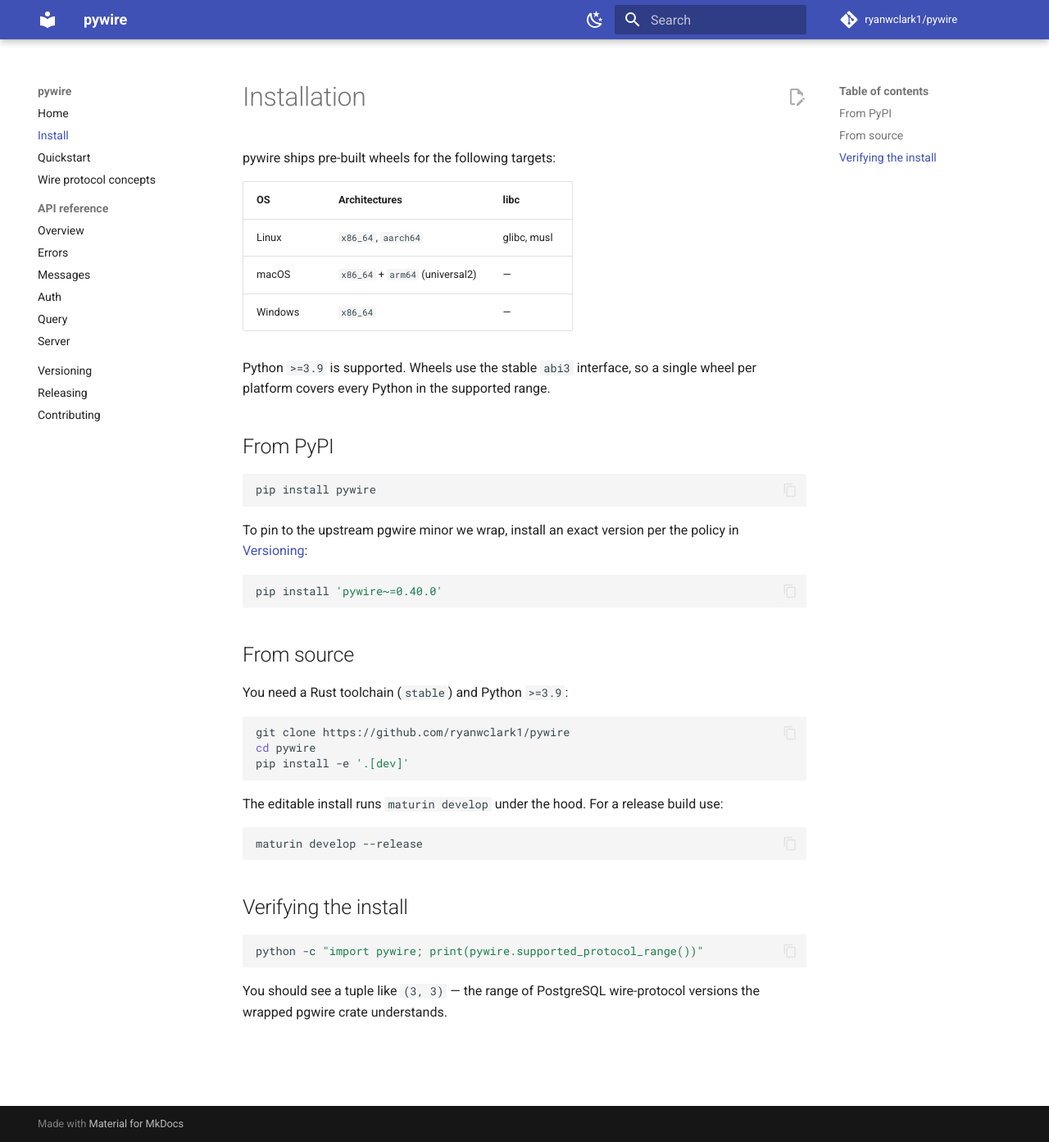
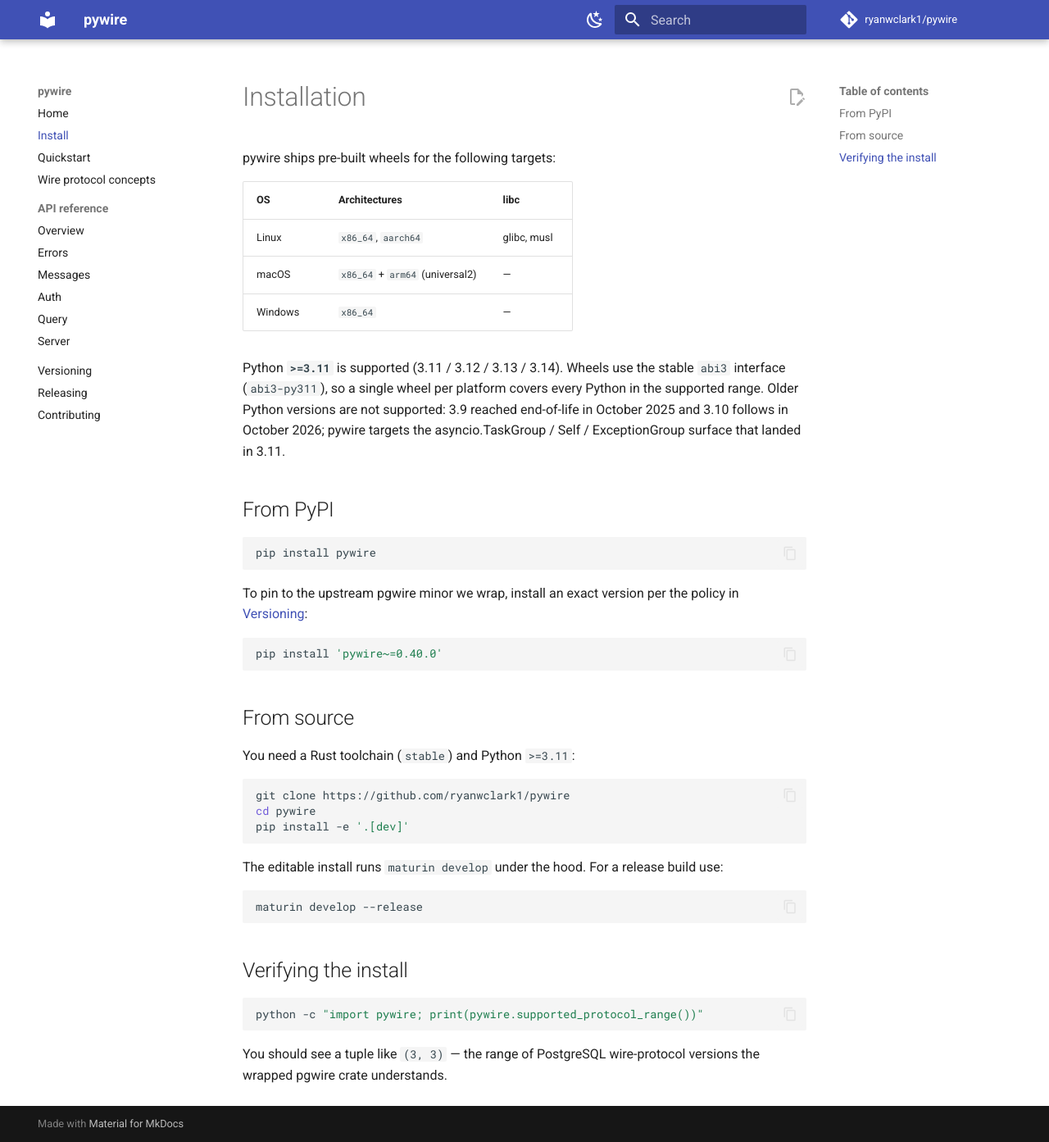
Before and after one commit to ryanwclark1/pywire, an MkDocs documentation site: the page built from docs/install.md, in a window 1280 px wide and 1393 px high. Shown: the whole window at 82% size. Built offline with MkDocs 1.6.1 and Material for MkDocs 9.7.7, drawn with Linux system fonts in a browser that asks for light colours; comment, search, counter and statistics services are not loaded.

Commit message:
feat!: bump min Python to 3.11, add 3.14 to CI matrix
BREAKING CHANGE: pywire now requires Python 3.11 or newer. Python 3.9
reached end-of-life in October 2025; 3.10 EOLs in October 2026.

Rationale: a 3.11 floor unlocks asyncio.TaskGroup (clean per-connection
shutdown for the server PR series), Self type (cleaner stubs), and
ExceptionGroup (per-connection error collection) — concrete benefits
for a binding library that is async-first. The marginal gain from
going further to 3.12 (PEP 695 generics, perf tweaks) doesn't justify
dropping 3.11 from the support matrix. 3.10 sits between EOL and
EOL-soon with little incremental value.

What this changes:

- Cargo.toml: `abi3-py39` -> `abi3-py311`. Wheels still pure-abi3, just
  with a higher minimum ABI level.
- pyproject.toml: `requires-python = ">=3.11"`; ruff
  target-version = py311; mypy python_version = "3.11".
- .github/workflows/ci.yml: matrix is now
  `["3.11", "3.12", "3.13", "3.14"]` (was 3.9..3.13).
  - 3.14 is genuinely new in our coverage. pyo3 0.28 supports it; we
    just hadn't put it in the matrix.
  - The coverage cell remains pinned to ubuntu-latest + python-3.12.
- docs/install.md: reflects the new floor and explains why.

What this does NOT change:

- release.yml's per-job `python-version: "3.12"` stays — abi3 wheels
  are produced by one Python build and run on every supported Python,
  so the build version doesn't need to mirror the runtime matrix.
- Source files keep their `from __future__ import annotations` imports.
  They're harmless on 3.11+ and removing them risks surfacing
  forward-reference issues for marginal cleanup.
- `X | Y` syntax was already in use everywhere (no `Union[]` /
  `Optional[]` left to migrate).

Tests + lint sweep:
- 170 pytest cases pass (unchanged).
- 100% effective Rust line coverage (995/995, unchanged).
- ruff applied an `asyncio.TimeoutError` -> `TimeoutError` migration
  in tests/test_server.py — `TimeoutError` has been an alias for
  `asyncio.TimeoutError` since 3.11.
- cargo fmt/clippy, mypy, actionlint, mkdocs — all green.

````diff
--- a/Cargo.toml
+++ b/Cargo.toml
@@ -12,6 +12,6 @@ async-trait = "0.1"
 bytes = "1"
 futures = "0.3"
 pgwire = { version = "0.40.0", default-features = false, features = ["server-api"] }
-pyo3 = { version = "0.28.3", features = ["abi3-py39"] }
+pyo3 = { version = "0.28.3", features = ["abi3-py311"] }
 pyo3-async-runtimes = { version = "0.28", features = ["tokio-runtime"] }
 tokio = { version = "1", features = ["rt-multi-thread", "macros", "time"] }
--- a/docs/install.md
+++ b/docs/install.md
@@ -8,8 +8,12 @@ pywire ships pre-built wheels for the following targets:
 | macOS   | `x86_64` + `arm64` (universal2) | — |
 | Windows | `x86_64`                  | —          |
 
-Python `>=3.9` is supported. Wheels use the stable `abi3` interface, so a
-single wheel per platform covers every Python in the supported range.
+Python **`>=3.11`** is supported (3.11 / 3.12 / 3.13 / 3.14). Wheels use
+the stable `abi3` interface (`abi3-py311`), so a single wheel per platform
+covers every Python in the supported range. Older Python versions are
+not supported: 3.9 reached end-of-life in October 2025 and 3.10 follows
+in October 2026; pywire targets the asyncio.TaskGroup / Self / ExceptionGroup
+surface that landed in 3.11.
 
 ## From PyPI
 
@@ -26,7 +30,7 @@ pip install 'pywire~=0.40.0'
 
 ## From source
 
-You need a Rust toolchain (`stable`) and Python `>=3.9`:
+You need a Rust toolchain (`stable`) and Python `>=3.11`:
 
 ```bash
 git clone https://github.com/ryanwclark1/pywire
--- a/pyproject.toml
+++ b/pyproject.toml
@@ -6,7 +6,7 @@ build-backend = "maturin"
 name = "pywire"
 version = "0.40.0"
 description = "Python bindings for the Rust pgwire library"
-requires-python = ">=3.9"
+requires-python = ">=3.11"
 
 [project.optional-dependencies]
 dev = [
@@ -46,14 +46,14 @@ fail_under = 100
 
 [tool.ruff]
 line-length = 100
-target-version = "py39"
+target-version = "py311"
 extend-exclude = ["target"]
 
 [tool.ruff.lint]
 select = ["E", "F", "I", "UP", "B"]
 
 [tool.mypy]
-python_version = "3.9"
+python_version = "3.11"
 strict = true
 files = ["pywire", "tests", "scripts"]
 exclude = "target/"
````
Also changed, not shown: 2 other files.
